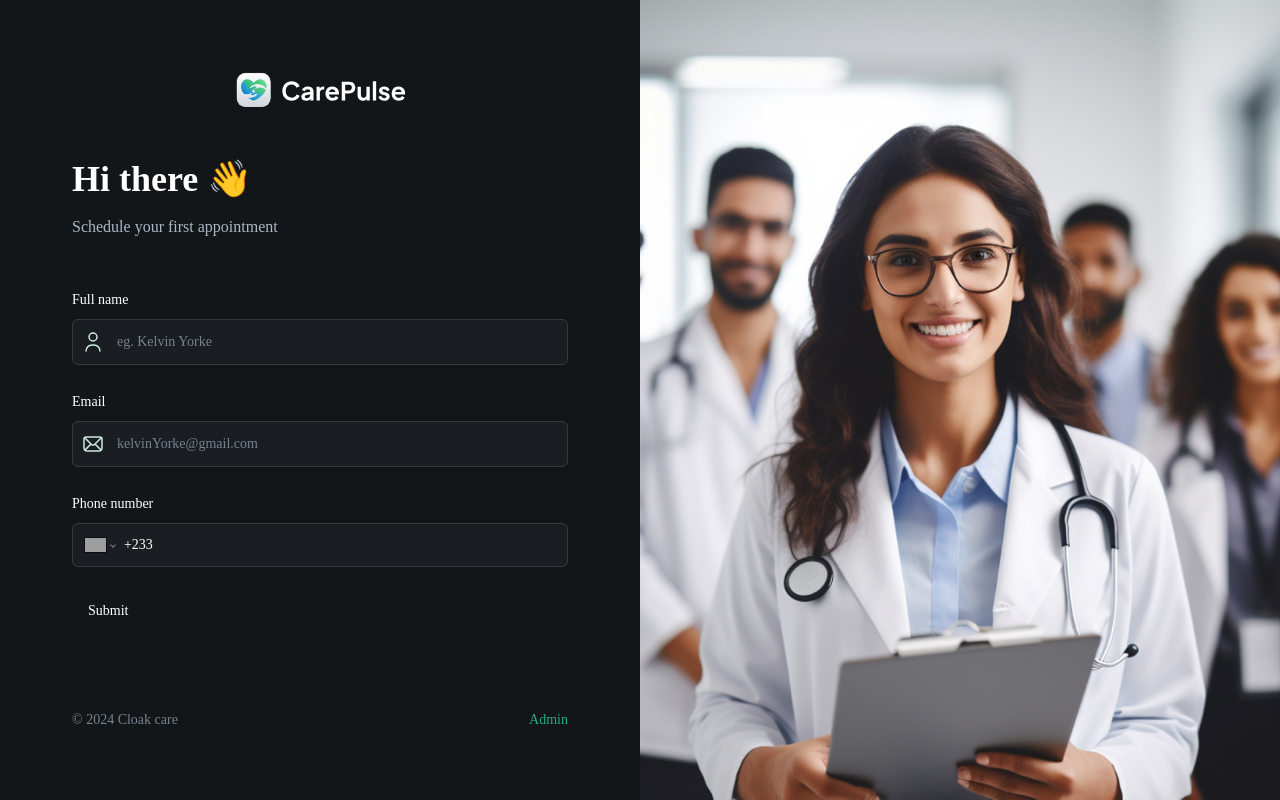
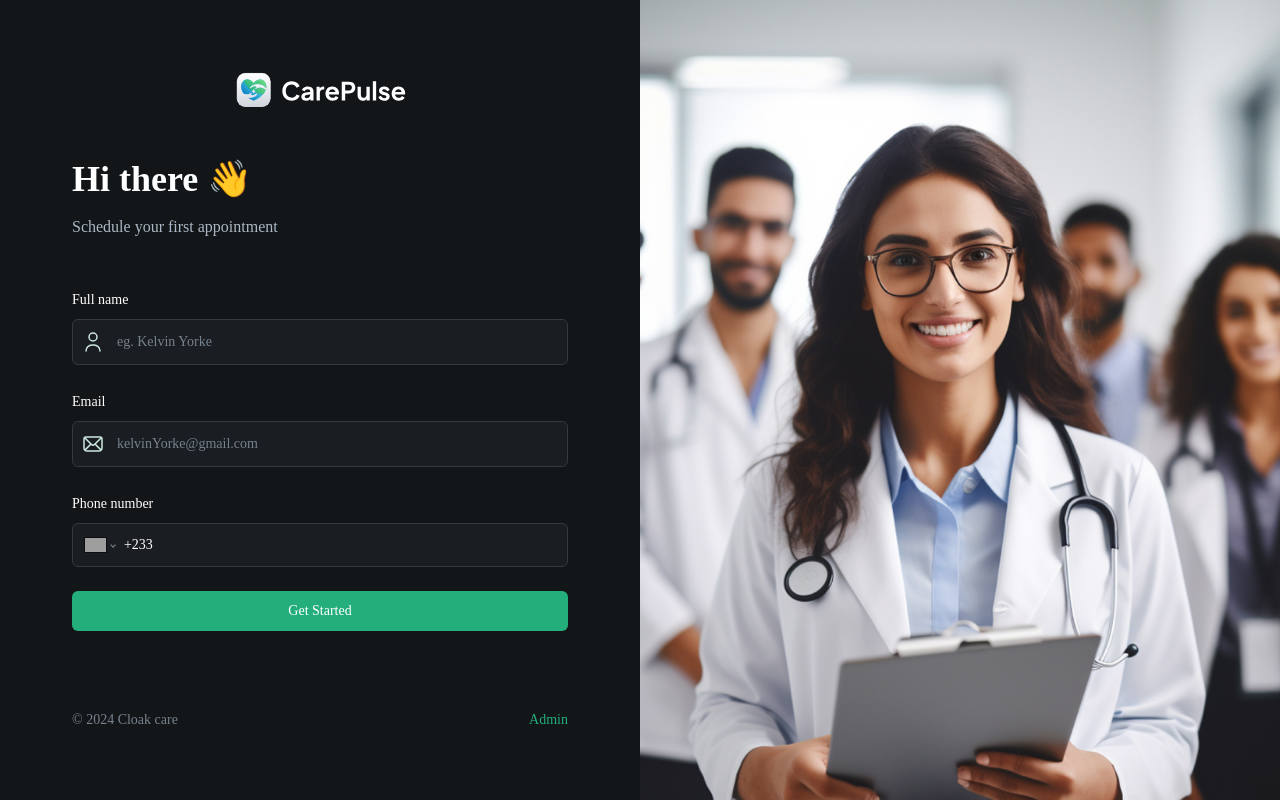
Before and after one commit to hollali/cloak_care, a Next.js app: page / in a window 1280 px wide. Built offline with nearby package versions, Linux system fonts and the light colour scheme; grey boxes are pictures that could not be loaded.

Commit message:
"Added SubmitButton component and isLoading state to PatientForm, replaced Button with SubmitButton"

```diff
--- a/components/ui/forms/patientForm.tsx
+++ b/components/ui/forms/patientForm.tsx
@@ -6,6 +6,8 @@
 import { Button } from "@/components/ui/button"
 import { Form } from "@/components/ui/form"
 import CustomFormField from "../customFormField"
+import SubmitButton from "../submitButton"
+import { useState } from "react"
 
 export enum FormFieldType {
   INPUT = 'input',
@@ -24,6 +26,7 @@
 })
 
 const PatientForm = () => {
+  const [isLoading,setIsLoading] = useState(false)
   // 1. Define your form.
   const form = useForm<z.infer<typeof formSchema>>({
     resolver: zodResolver(formSchema),
@@ -70,7 +73,7 @@
         label="Phone number"
         placeholder="0505306932"
         />
-        <Button type="submit">Submit</Button>
+        <SubmitButton isLoading={isLoading}>Get Started</SubmitButton>
       </form>
     </Form>
   )
--- /dev/null
+++ b/components/ui/submitButton.tsx
@@ -0,0 +1,31 @@
+import Image from 'next/image'
+import React from 'react'
+import {Button} from '@/components/ui/button'
+
+
+interface ButtonProps {
+    isLoading: boolean,
+    className?:string,
+    children:React.ReactNode,
+}
+
+const SubmitButton = ({isLoading, className,children}:ButtonProps) => {
+  return (
+    <Button type="submit"disabled={isLoading} className={className?? 'shad-primary-btn w-full'}>
+        {isLoading ? (
+            <div className='flex items-center gap-4'>
+                <Image
+                src="/assets/icons/loader.svg"
+                alt="loader"
+                width={24}
+                height={24}
+                className='animate-spin'
+                />
+                Loading...
+            </div>
+        ):children}
+    </Button>
+  )
+}
+
+export default SubmitButton
```
